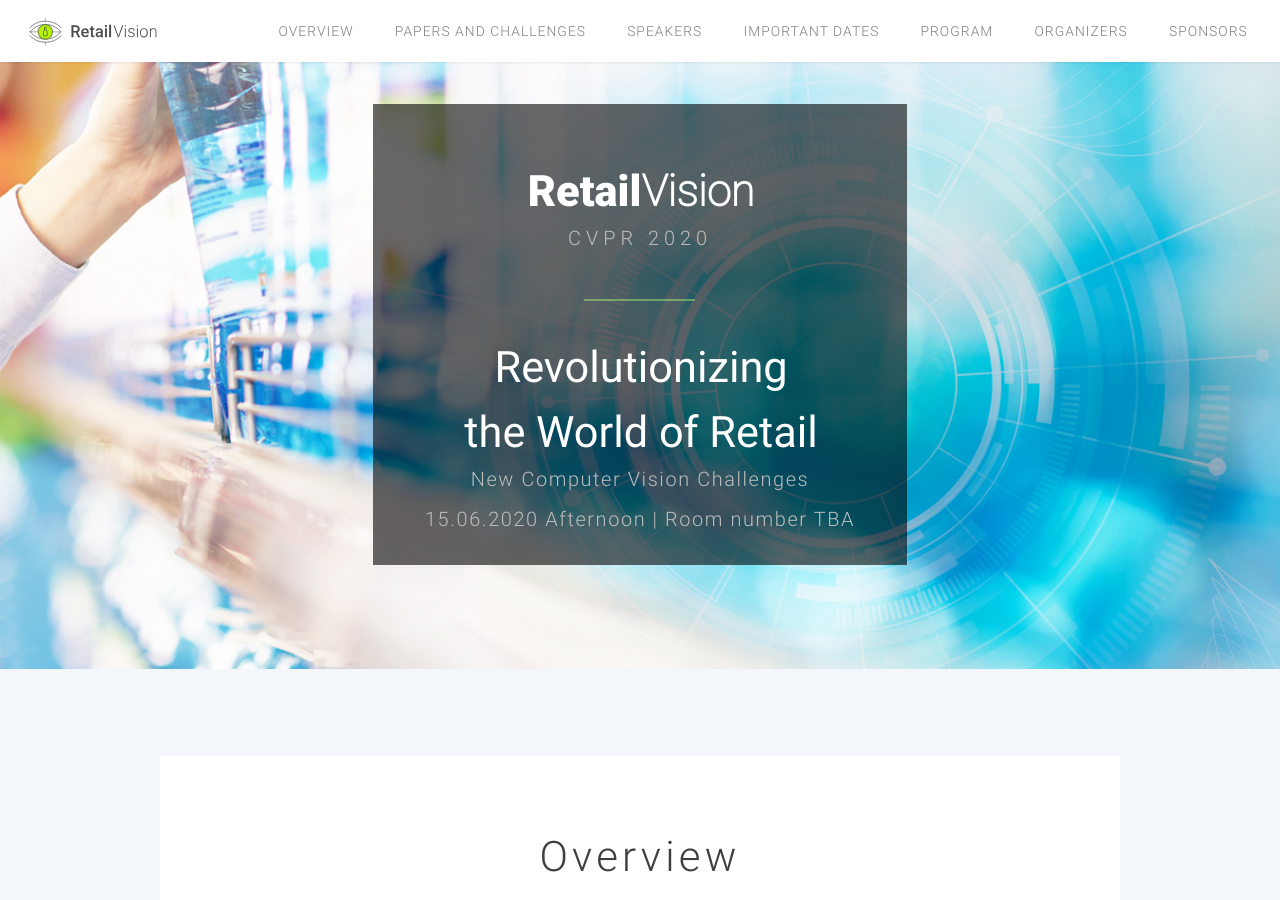
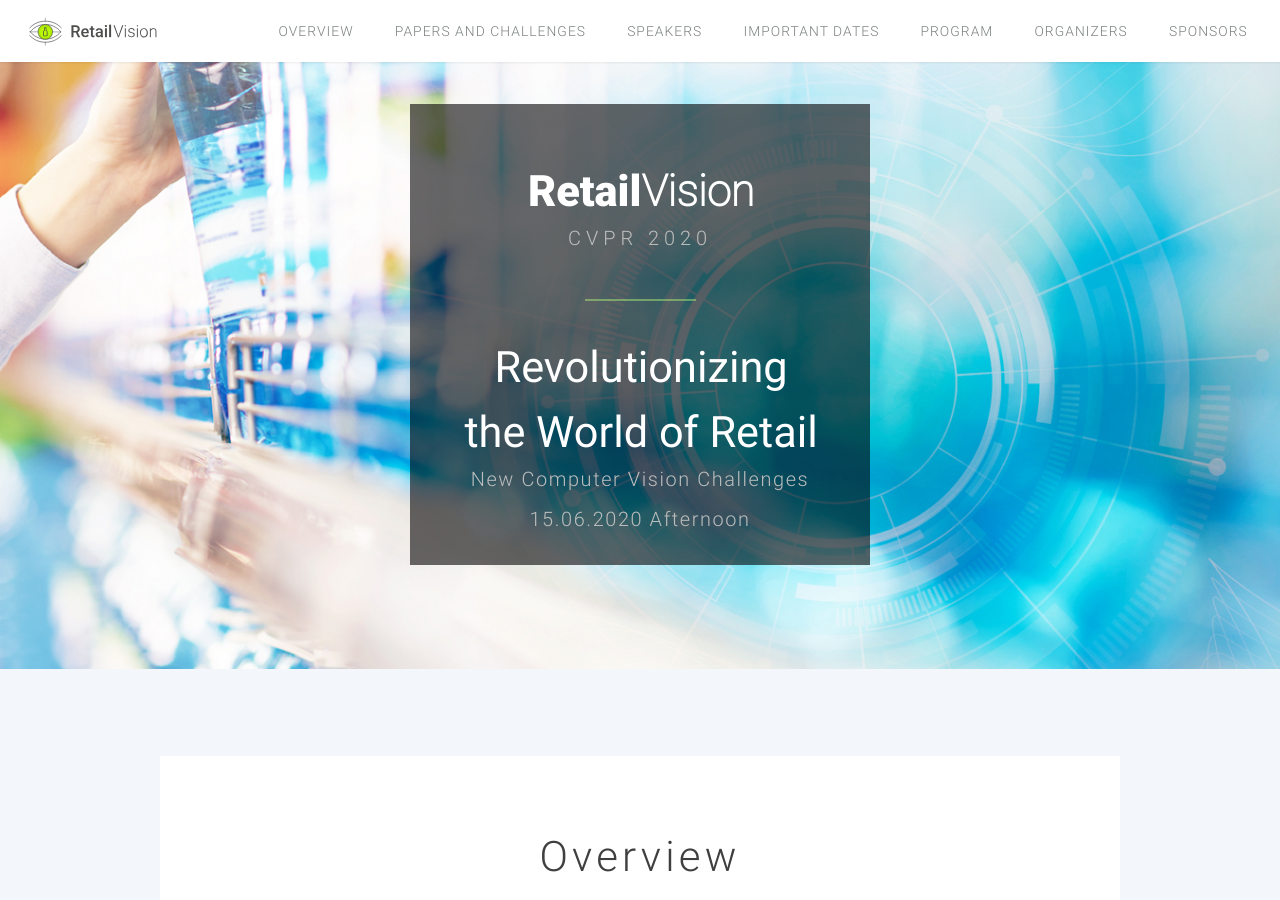
Before and after one commit to retailvisionworkshop/retailvisionworkshop.github.io, a Jekyll site: the page built from index.html, in a window 1280 px wide and 900 px high. Built offline with Jekyll 4.4.1, drawn with Linux system fonts in a browser that asks for light colours.

Commit message:
update room

```diff
--- a/_includes/banner.html
+++ b/_includes/banner.html
@@ -19,7 +19,7 @@
             <h3 id="banner_long_name_part2">New Computer Vision Challenges</h3>
             <!-- <div id="line_wrapper"><div id="banner_line"></div></div> -->
 
-            <h3 id="banner_details">15.06.2020 Afternoon | Room number TBA</h3>
+            <h3 id="banner_details">15.06.2020 Afternoon</h3>
         </header>
 
     </div>
```
